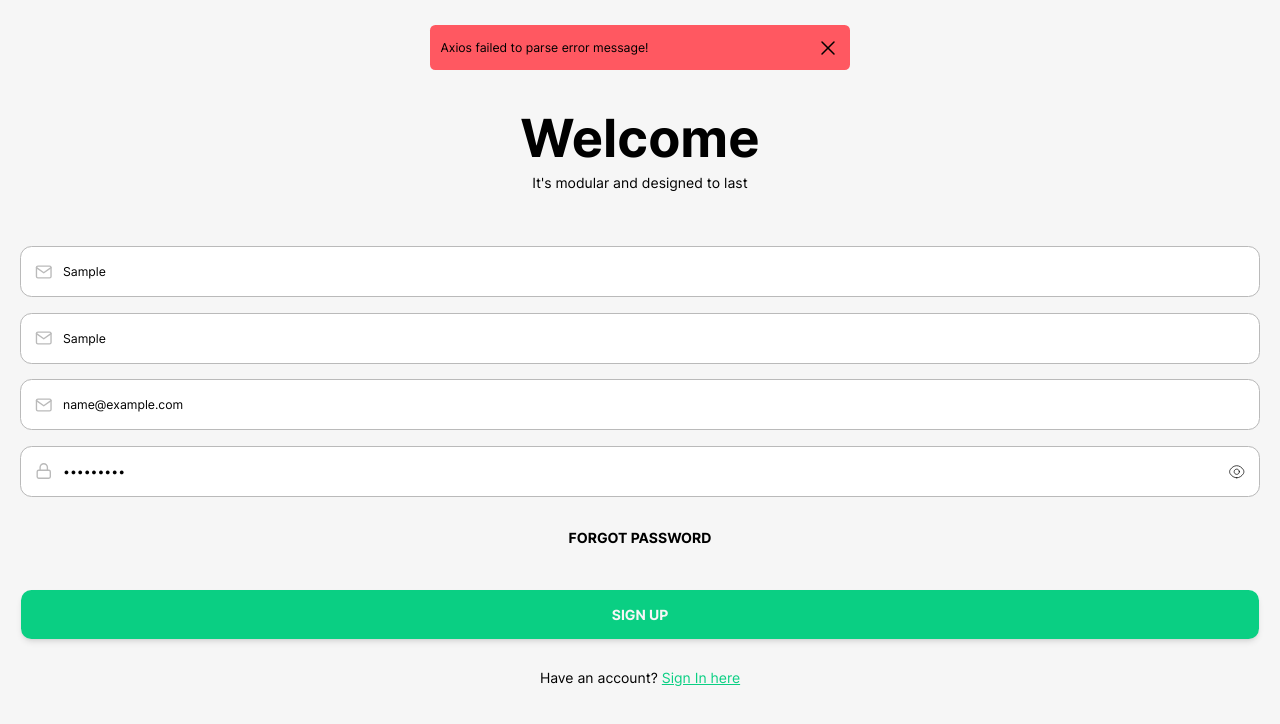
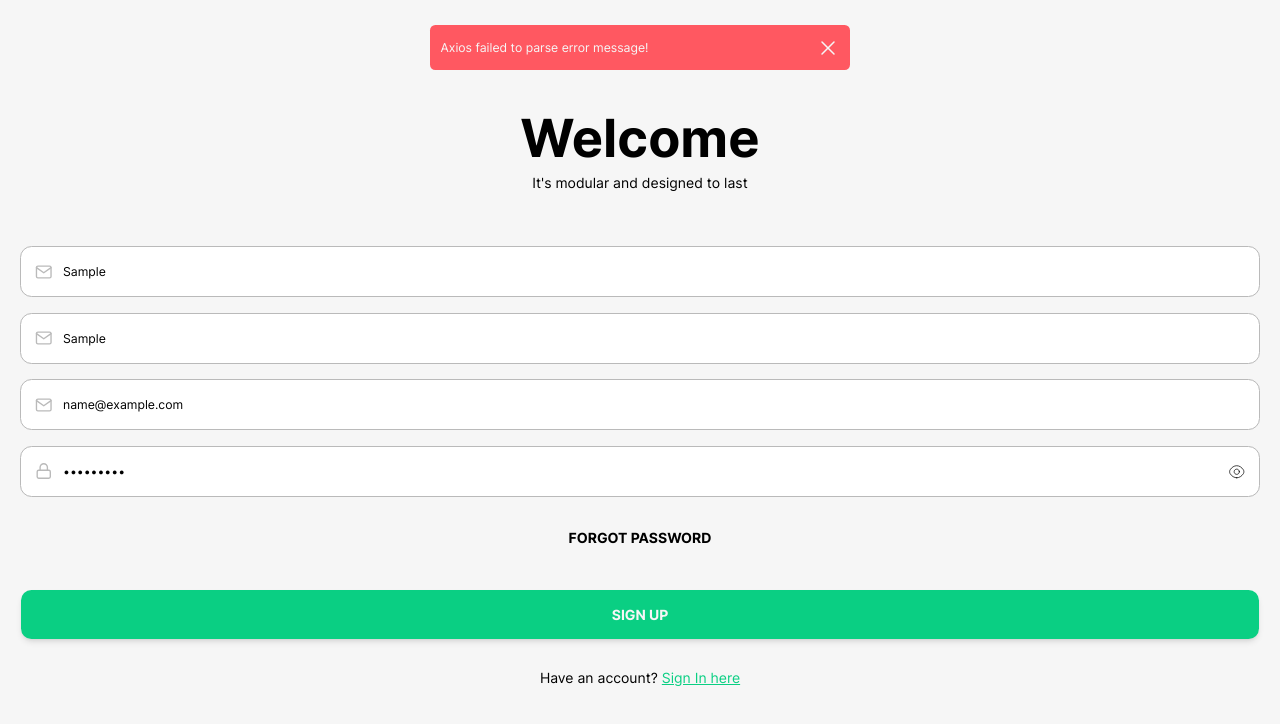
Before and after one commit to AryanGh11/ecommerce.app, a React (Create React App) app: page /sign-up in a window 1280 px wide. Both pictures are taken after typing "Sample", "Sample", "name@example.com", "Sample123" into the empty fields and a click on the button "FORGOT PASSWORD". Shown: the top 724 px of the page. Built offline with nearby package versions, Linux system fonts and the light colour scheme; no server answers.

Commit message:
hotfix: Fix snackbar text and icon color

```diff
--- a/src/shared-components/snackbar/index.components.tsx
+++ b/src/shared-components/snackbar/index.components.tsx
@@ -54,7 +54,7 @@ export default function Snackbar({ message, type, permanent }: SnackbarProps) {
           style={{ pointerEvents: "none" }}
         >
           <motion.div
-            className={`p-3 gap-2 w-[90%] max-w-[30rem] flex justify-between items-center rounded-md text-sm text-foreground ${
+            className={`p-3 gap-2 w-[90%] max-w-[30rem] flex justify-between items-center rounded-md text-sm text-background ${
               type === SnackbarTypes.success ? "bg-on-background" : "bg-error"
             } `}
           >
@@ -65,7 +65,7 @@ export default function Snackbar({ message, type, permanent }: SnackbarProps) {
               style={{ pointerEvents: "auto" }}
               onClick={handleHideSnackbar}
             >
-              <MenuCloseIcon className="stroke-foreground" />
+              <MenuCloseIcon className="stroke-background" />
             </button>
           </motion.div>
         </motion.div>
```
